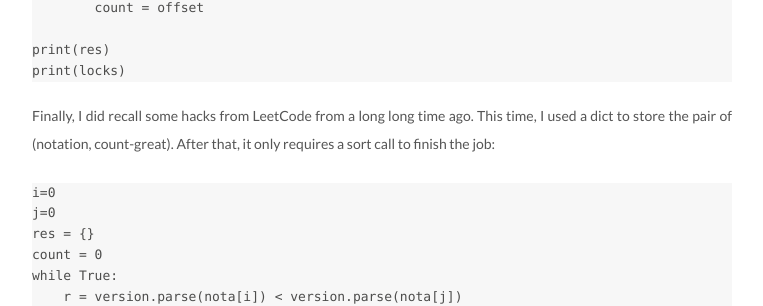
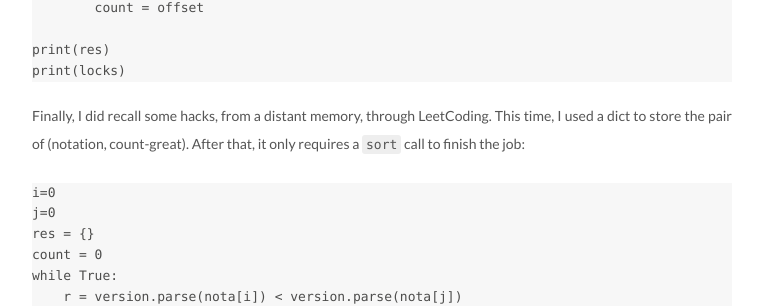
Before and after one commit to pwyq/blog, a Jekyll site: the page built from _posts/2020-12-02-Determine-Order-Of-Element-From-A-Blackbox.md, in a window 1280 px wide. Shown: the part 2252-2558 px from the top of the page, without its empty margins (258-1021 px from the left). Built offline with Jekyll 4.4.1, drawn with Linux system fonts in a browser that asks for light colours.

Commit message:
Update 2020-12-02-Determine-Order-Of-Element-From-A-Blackbox.md

````diff
--- a/_posts/2020-12-02-Determine-Order-Of-Element-From-A-Blackbox.md
+++ b/_posts/2020-12-02-Determine-Order-Of-Element-From-A-Blackbox.md
@@ -96,9 +96,9 @@ print(locks)
 ```
 
 
-Finally, I did recall some hacks from LeetCode from a long long time ago.
+Finally, I did recall some hacks, from a distant memory, through LeetCoding.
 This time, I used a dict to store the pair of (notation, count-great).
-After that, it only requires a sort call to finish the job:
+After that, it only requires a `sort` call to finish the job:
 
 ```Python
 i=0
````
